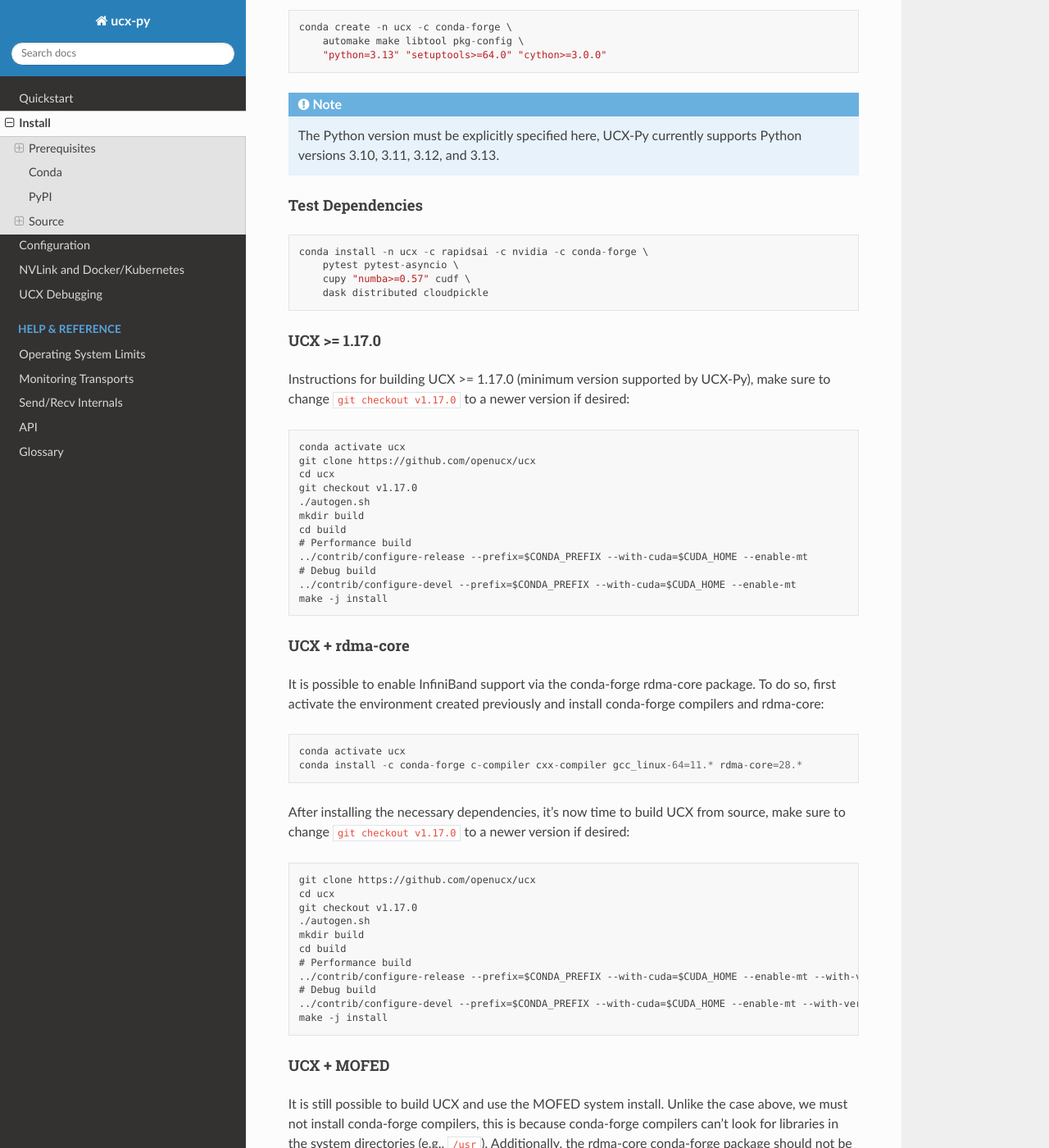
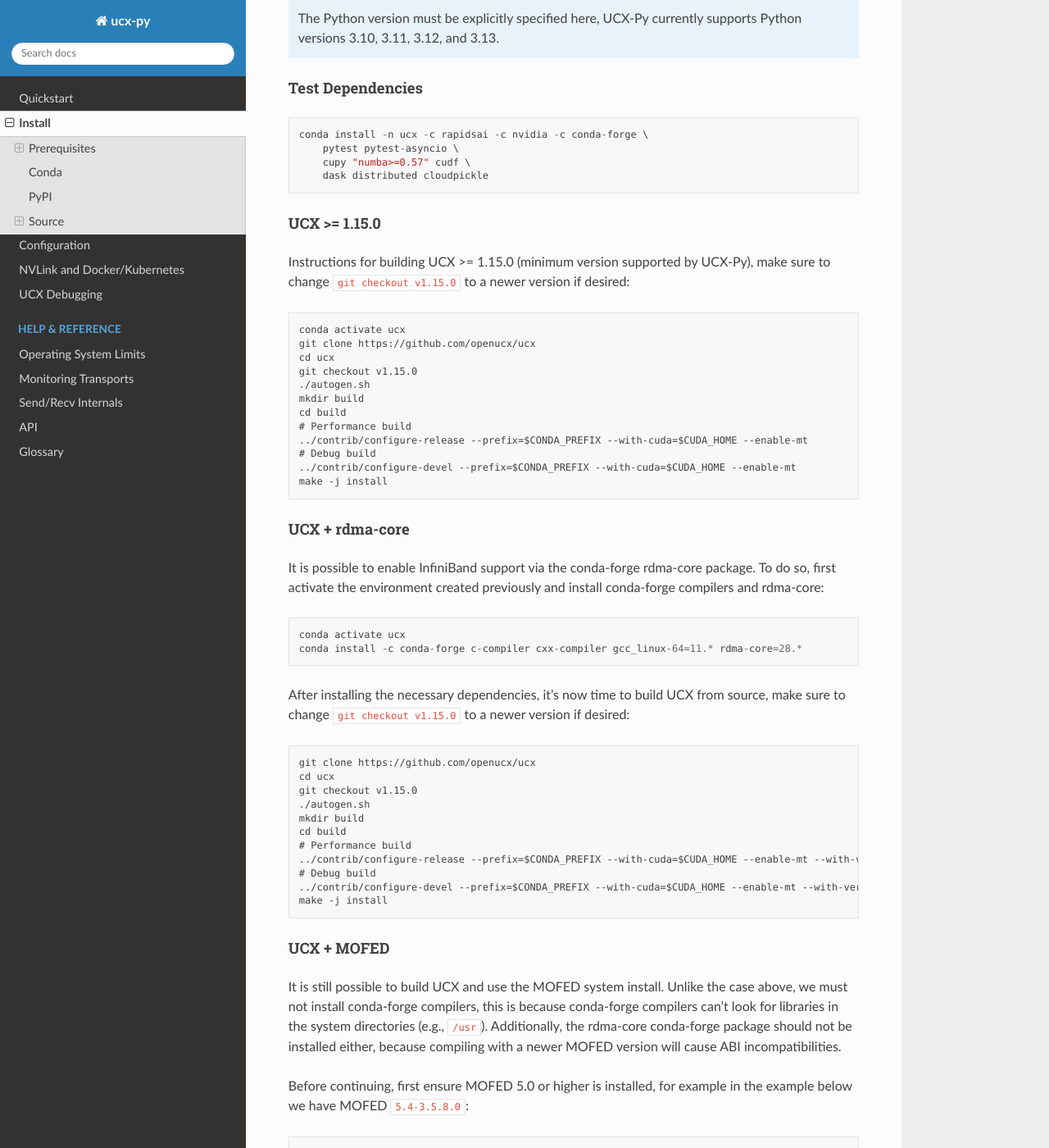
Before and after one commit to rapidsai/ucx-py, a Sphinx documentation site: the page built from docs/source/install.rst, in a window 1280 px wide and 1400 px high, scrolled down 1892 px. Shown: the whole window at 82% size. Built offline with Sphinx 7.4.7 and the Read the Docs theme 3.1.0, drawn with Linux system fonts in a browser that asks for light colours; the version number could not be read and is left out; some of the changed text lies outside the part shown.

```diff
--- a/docs/source/conf.py
+++ b/docs/source/conf.py
@@ -1,3 +1,6 @@
+# Copyright (c) 2019-2025, NVIDIA CORPORATION. All rights reserved.
+# See file LICENSE for terms.
+#
 # -*- coding: utf-8 -*-
 #
 # Configuration file for the Sphinx documentation builder.
@@ -19,11 +22,8 @@
 
 # -- Project information -----------------------------------------------------
 
-# The full version, including alpha/beta/rc tags.
-from ucp import __version__ as release
-
 # The short X.Y version.
-version = ".".join(release.split(".")[:2])
+version = "0.45.0"
 
 project = "ucx-py"
 copyright = "2019-2021, NVIDIA"
--- a/docs/source/index.rst
+++ b/docs/source/index.rst
@@ -3,7 +3,7 @@ UCX-Py
 
 .. warning::
 
-    UCX-Py is deprecated, version 0.45 was its last release and it will receive no further updates. Users are advised to migrate to `UCXX <https://github.com/rapidsai/ucxx>`_ immediately. `UCXX documentation <https://docs.rapids.ai/api/ucxx/nightly/>`_.
+    UCX-Py has been discontinued, version 0.45 (RAPIDS 25.08) was its last release and it will receive no further updates, see the `RAPIDS Support Notice 50 <https://docs.rapids.ai/notices/rsn0050/>`_ for details. Projects depending on UCX-Py are advised to migrate to `UCXX <https://github.com/rapidsai/ucxx>`_ immediately. `UCXX documentation <https://docs.rapids.ai/api/ucxx/nightly/>`_.
 
 UCX-Py is the Python interface for `UCX <https://github.com/openucx/ucx>`_, a low-level high-performance networking library.  UCX and UCX-Py supports several transport methods including InfiniBand and NVLink while still using traditional networking protocols like TCP.
 
--- a/docs/source/install.rst
+++ b/docs/source/install.rst
@@ -109,17 +101,17 @@ Test Dependencies
         dask distributed cloudpickle
 
 
-UCX >= 1.17.0
+UCX >= 1.15.0
 ^^^^^^^^^^^^^
 
-Instructions for building UCX >= 1.17.0 (minimum version supported by UCX-Py), make sure to change ``git checkout v1.17.0`` to a newer version if desired:
+Instructions for building UCX >= 1.15.0 (minimum version supported by UCX-Py), make sure to change ``git checkout v1.15.0`` to a newer version if desired:
 
 ::
 
     conda activate ucx
     git clone https://github.com/openucx/ucx
     cd ucx
-    git checkout v1.17.0
+    git checkout v1.15.0
     ./autogen.sh
     mkdir build
     cd build
@@ -141,13 +133,13 @@ It is possible to enable InfiniBand support via the conda-forge rdma-core packag
     conda install -c conda-forge c-compiler cxx-compiler gcc_linux-64=11.* rdma-core=28.*
 
 
-After installing the necessary dependencies, it's now time to build UCX from source, make sure to change ``git checkout v1.17.0`` to a newer version if desired:
+After installing the necessary dependencies, it's now time to build UCX from source, make sure to change ``git checkout v1.15.0`` to a newer version if desired:
 
 ::
 
     git clone https://github.com/openucx/ucx
     cd ucx
-    git checkout v1.17.0
+    git checkout v1.15.0
     ./autogen.sh
     mkdir build
     cd build
```
Also changed, not shown: other parts of docs/source/install.rst (+10 -21 lines), README.md (+2 -2 lines).
